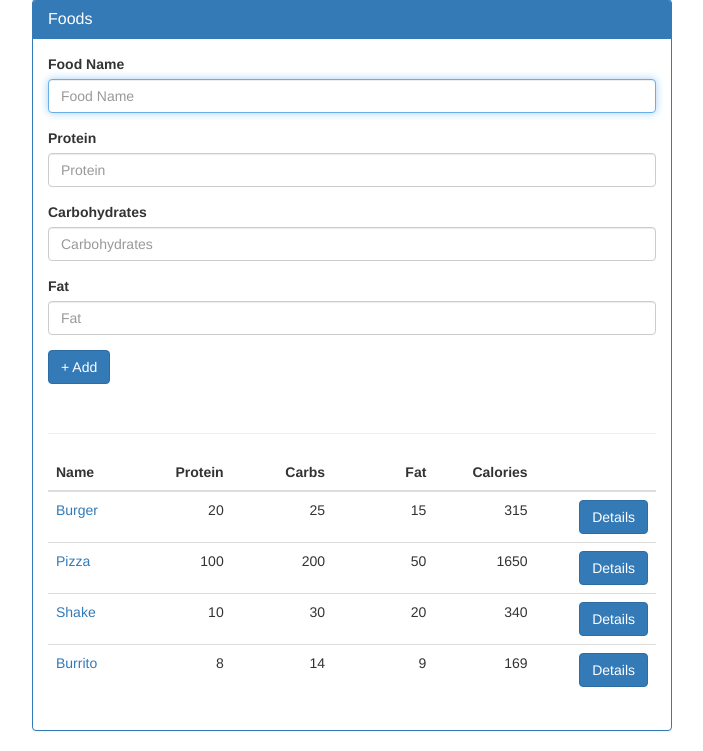
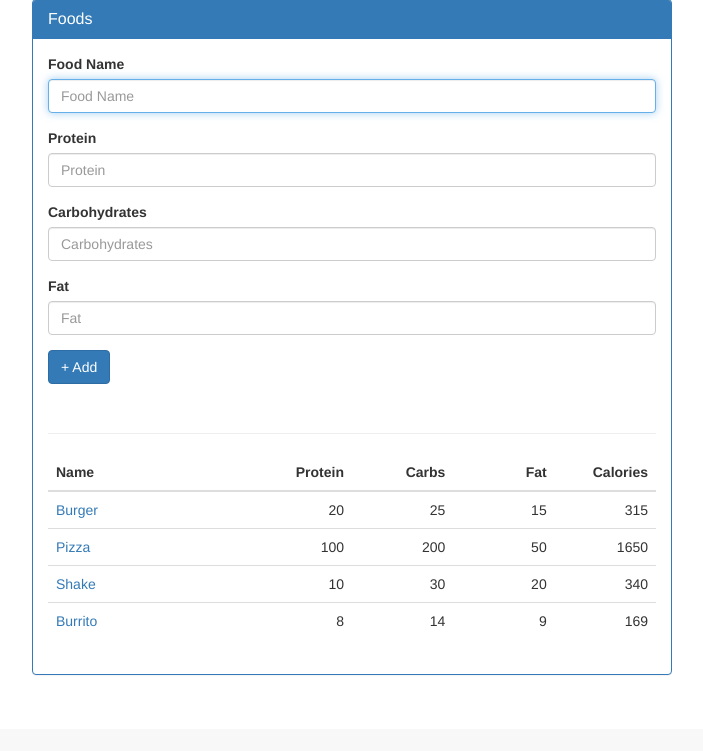
Before and after one commit to adschristian/food-tracker, a Flask app: page /food in a window 1280 px wide. Shown: the part 71-822 px from the top of the page, without its empty margins (288-991 px from the left). After the commit the page ends 746 px from the top, so only its background shows below. Run offline with Flask 2, Linux system fonts and the light colour scheme; data comes from the database, SQL or seed files in the repository; some libraries are stand-ins or nearby versions.

Commit message:
fix errors

```diff
--- a/templates/add_food.html
+++ b/templates/add_food.html
@@ -48,7 +48,6 @@
                                 <th class="col-lg-2 text-right">Carbs</th>
                                 <th class="col-lg-2 text-right">Fat</th>
                                 <th class="col-lg-2 text-right">Calories</th>
-                                <th></th>
                             </tr>
                             </thead>
                             <tbody>
@@ -59,9 +58,6 @@
                                     <td class="text-right">{{ food.carbohydrates }}</td>
                                     <td class="text-right">{{ food.fat }}</td>
                                     <td class="text-right">{{ food.calories }}</td>
-                                    <td class="text-right">
-                                        <a href="#"><span class="btn btn-primary">Details</span></a>
-                                    </td>
                                 </tr>
                             {% endfor %}
                             </tbody>
```
